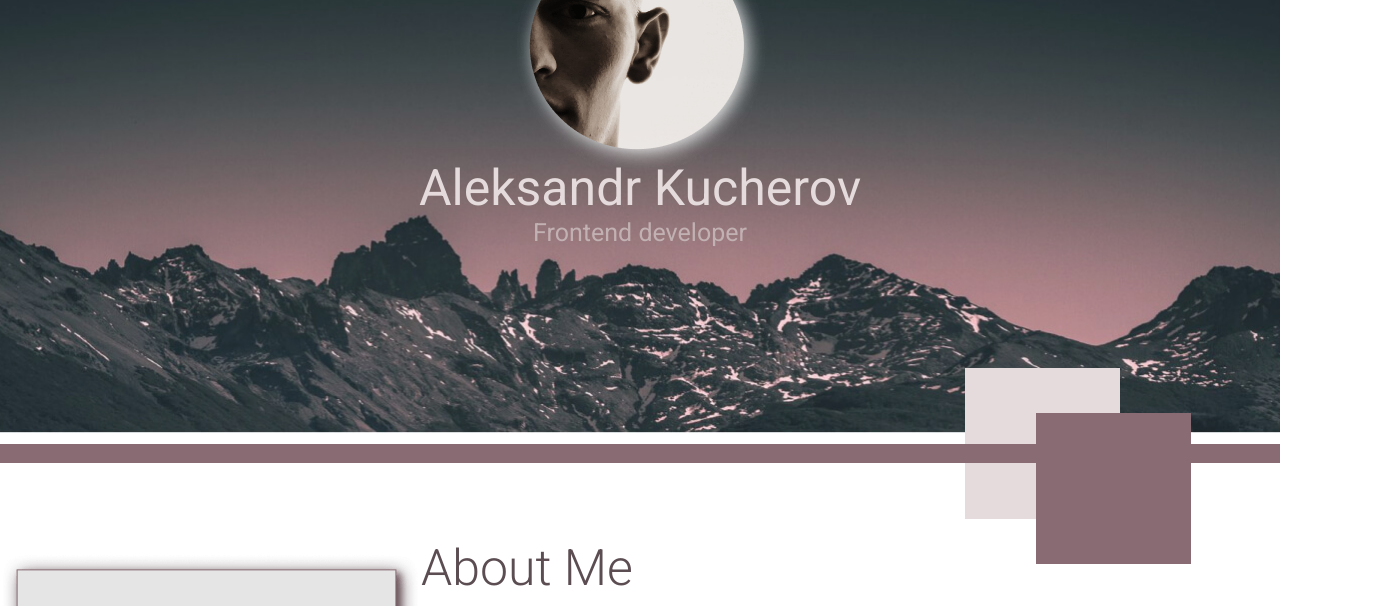
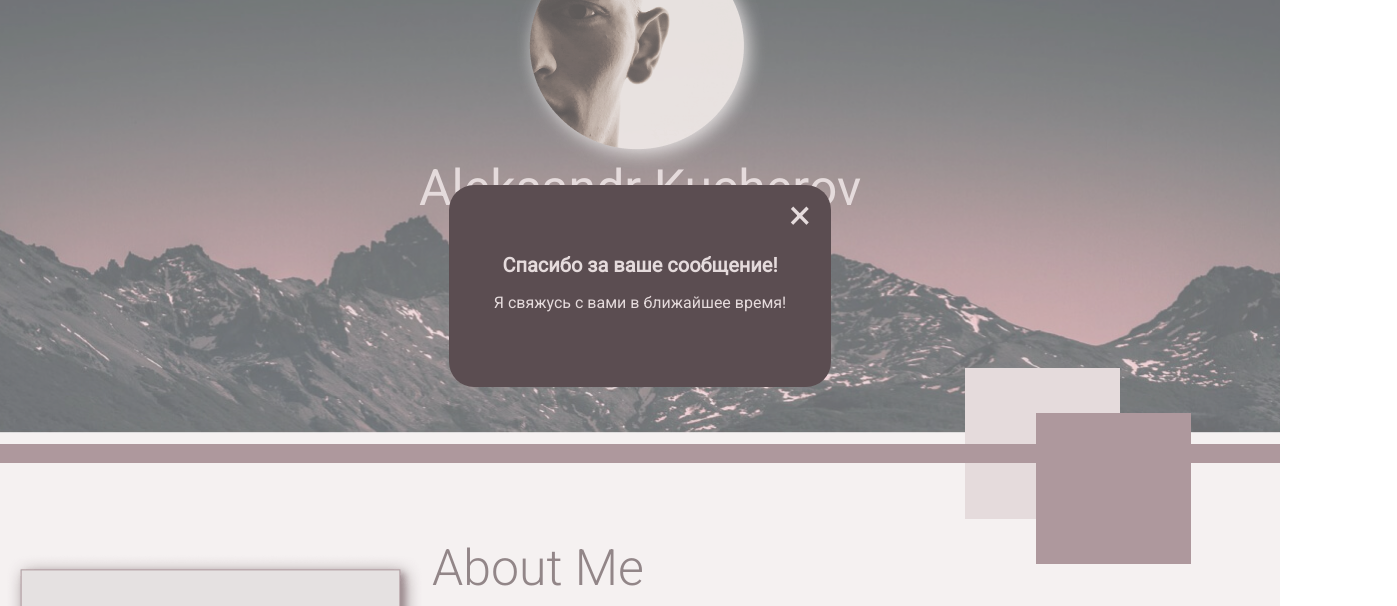
Before and after one commit to fundamentum71/portfolioKucherov, a website: page src/index.html in a window 1280 px wide. Shown: the part 114-720 px from the top of the page, 1397 px wide, since content can reach past the window. Drawn offline with nearby package versions, Linux system fonts and the light colour scheme; files that its build step writes are made by us from their sources; files whose address does not match are found by name.

Commit message:
add modal thanks

```diff
--- a/src/index.html
+++ b/src/index.html
@@ -1,44 +1,6 @@
 <!DOCTYPE html>
 <html lang="ru">
 	<head>
-		<!-- Yandex.Metrika counter -->
-		<script type="text/javascript">
-			(function (m, e, t, r, i, k, a) {
-				m[i] =
-					m[i] ||
-					function () {
-						(m[i].a = m[i].a || []).push(arguments);
-					};
-				m[i].l = 1 * new Date();
-				(k = e.createElement(t)),
-					(a = e.getElementsByTagName(t)[0]),
-					(k.async = 1),
-					(k.src = r),
-					a.parentNode.insertBefore(k, a);
-			})(
-				window,
-				document,
-				'script',
-				'https://mc.yandex.ru/metrika/tag.js',
-				'ym'
-			);
-
-			ym(88645200, 'init', {
-				clickmap: true,
-				trackLinks: true,
-				accurateTrackBounce: true,
-				webvisor: true,
-			});
-		</script>
-		<noscript
-			><div>
-				<img
-					src="https://mc.yandex.ru/watch/88645200"
-					style="position: absolute; left: -9999px"
-					alt=""
-				/></div
-		></noscript>
-		<!-- /Yandex.Metrika counter -->
 		<meta charset="UTF-8" />
 		<meta
 			name="viewport"
@@ -46,6 +8,7 @@
 		/>
 		<meta http-equiv="X-UA-Compatible" content="ie=edge" />
 		<title>Kucherov Aleksandr</title>
+
 		<!-- Primary Meta Tags -->
 		<title>Кучеров Александр - портфолио</title>
 		<meta name="title" content="Кучеров Александр - портфолио" />
@@ -53,14 +16,12 @@
 
 		<!-- Open Graph / Facebook -->
 		<meta property="og:type" content="website" />
-		<meta property="og:url" content="https://metatags.io/" />
 		<meta property="og:title" content="Кучеров Александр - портфолио" />
 		<meta property="og:description" content="Фронтенд разработчик из Калуги" />
 		<meta property="og:image" content="./img/meta.png" />
 
 		<!-- Twitter -->
 		<meta property="twitter:card" content="summary_large_image" />
-		<meta property="twitter:url" content="https://metatags.io/" />
 		<meta property="twitter:title" content="Кучеров Александр - портфолио" />
 		<meta
 			property="twitter:description"
@@ -138,13 +99,51 @@
 			sizes="16x16"
 			href="./icons/favicon/favicon-16x16.png"
 		/>
-		<link rel="manifest" href="./icons/favicon/manifest.json" />
+		<!--<link rel="manifest" href="./icons/favicon/manifest.json" />-->
 		<meta name="msapplication-TileColor" content="#ffffff" />
 		<meta
 			name="msapplication-TileImage"
 			content="./icons/favicon/ms-icon-144x144.png"
 		/>
 		<meta name="theme-color" content="#ffffff" />
+		<!-- Yandex.Metrika counter -->
+		<script type="text/javascript">
+			(function (m, e, t, r, i, k, a) {
+				m[i] =
+					m[i] ||
+					function () {
+						(m[i].a = m[i].a || []).push(arguments);
+					};
+				m[i].l = 1 * new Date();
+				(k = e.createElement(t)),
+					(a = e.getElementsByTagName(t)[0]),
+					(k.async = 1),
+					(k.src = r),
+					a.parentNode.insertBefore(k, a);
+			})(
+				window,
+				document,
+				'script',
+				'https://mc.yandex.ru/metrika/tag.js',
+				'ym'
+			);
+
+			ym(88645200, 'init', {
+				clickmap: true,
+				trackLinks: true,
+				accurateTrackBounce: true,
+				webvisor: true,
+			});
+		</script>
+		<noscript
+			><div>
+				<img
+					src="https://mc.yandex.ru/watch/88645200"
+					style="position: absolute; left: -9999px"
+					alt=""
+				/></div
+		></noscript>
+		<!-- /Yandex.Metrika counter -->
 
 		<link rel="stylesheet" href="css/style.min.css" />
 	</head>
@@ -499,6 +498,14 @@
 		<a class="pageup" href="#promo">
 			<img src="./icons/arrow_up2.svg" alt="arrow_up" />
 		</a>
+
+			<div class="modal" id="thanks">
+				<div class="modal__close">&times;</div>
+				<div class="modal__subtitle">Спасибо за ваше сообщение!</div>
+				<div class="modal__descr">Я свяжусь с вами в ближайшее время!</div>
+			</div>
+			<div class="overlay"></div>
+		</div>
 		<script src="https://ajax.googleapis.com/ajax/libs/jquery/1.12.4/jquery.min.js"></script>
 		<script src="./js/jquery.validate.min.js"></script>
 		<script src="./js/script.js"></script>
--- a/src/js/script.js
+++ b/src/js/script.js
@@ -24,6 +24,14 @@ closeLink.forEach((item) => {
 });
 
 $(document).ready(function () {
+	//!modalOverlay
+	$('.modal__close').on('click', function () {
+		$('.overlay, #thanks').fadeOut('fast');
+	});
+	$('.overlay').on('click', function () {
+		$('.overlay, #thanks').fadeOut('fast');
+	});
+
 	//!validation
 	function validationForms(form) {
 		$(form).validate({
@@ -140,7 +148,7 @@ $(document).ready(function () {
 		}).done(function () {
 			$(this).find('input').val('');
 			//$('#consultation, #order').fadeOut();
-			//$('.overlay, #thanks').fadeIn('slow');
+			$('.overlay, #thanks').fadeIn('slow');
 			$('form').trigger('reset');
 		});
 		return false;
--- /dev/null
+++ b/src/sass/blocks/_modal.scss
@@ -0,0 +1,49 @@
+.overlay {
+	//display: none;
+	position: fixed;
+	top: 0;
+	left: 0;
+	z-index: 100;
+	width: 100%;
+	height: 100%;
+	opacity: 40%;
+	background-color: var(--menu-overlay-color);
+}
+.modal {
+	z-index: 101;
+	position: fixed;
+	top: 50%;
+	left: 50%;
+	transform: translate(-50%, -50%);
+	width: 382px;
+	min-height: 202px;
+	background: #5b4d51;
+	border-radius: 25px;
+	padding: 70px 40px 40px 40px;
+	&__close {
+		position: absolute;
+		top: 20px;
+		right: 20px;
+		font-size: 41px;
+		line-height: 21px;
+		color: #e5dbdc;
+		cursor: pointer;
+	}
+	&__subtitle {
+		font-size: 20px;
+		font-weight: 700;
+		color: #e5dbdc;
+		text-align: center;
+	}
+	&__descr {
+		padding-top: 20px;
+		color: #e5dbdc;
+		font-size: 16px;
+		font-weight: 500;
+		text-align: center;
+	}
+}
+
+#thanks {
+	//display: none;
+}
--- a/src/sass/style.scss
+++ b/src/sass/style.scss
@@ -96,4 +96,6 @@ body {
 @import 'blocks/footer';
 @import 'blocks/pageup';
 @import 'blocks/policy';
+@import 'blocks/modal';
+
 @import 'blocks/media';
```
Also changed, not shown: dist/css/style.min.css, dist/index.html, dist/js/script.js.
